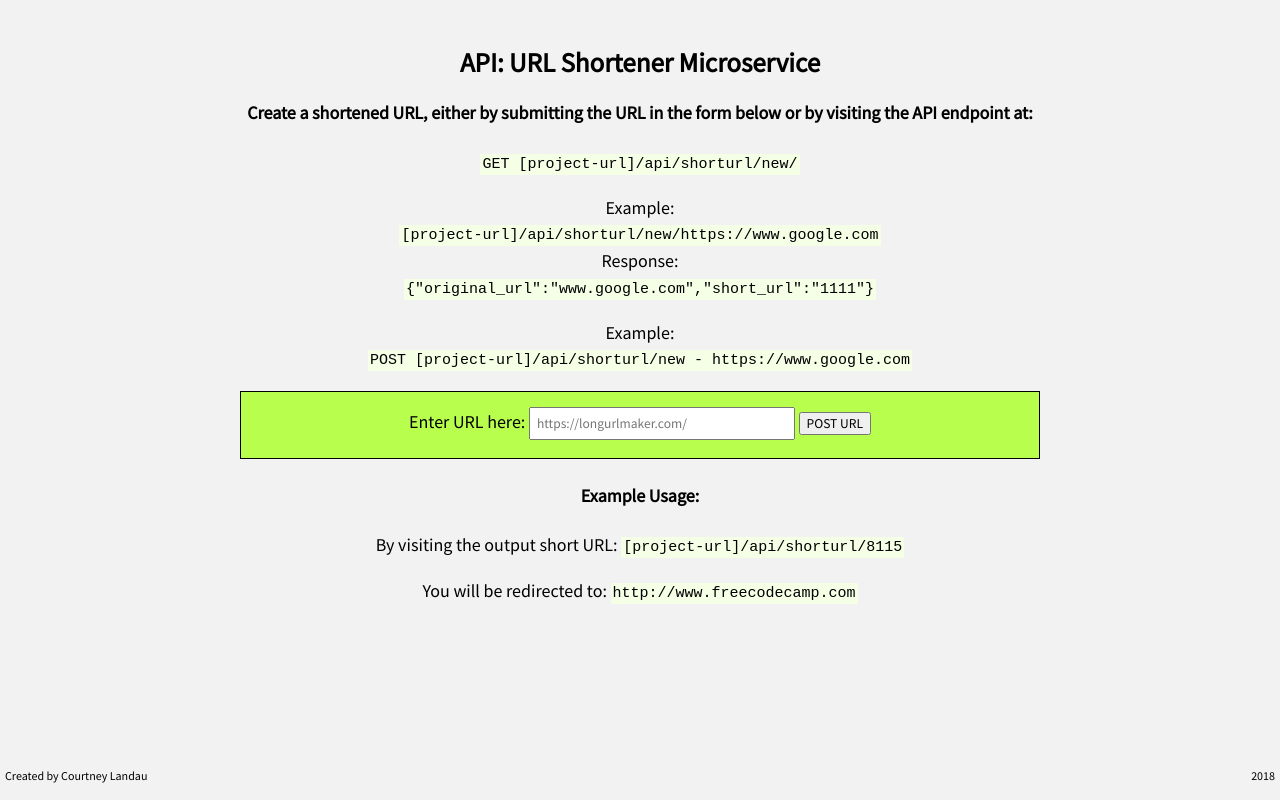
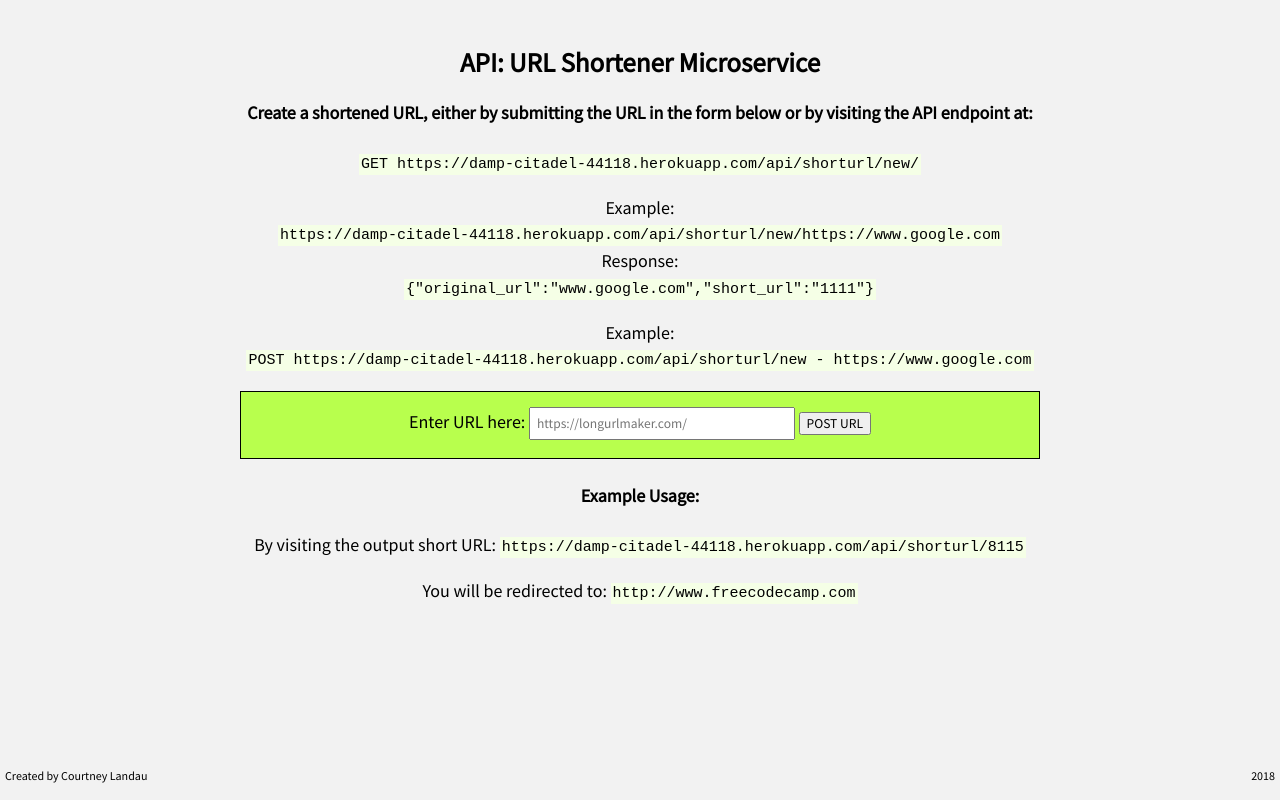
Before and after one commit to clandau/urlShortenerMicroservice, a website: page views/index.html in a window 1280 px wide. Drawn offline with Linux system fonts and the light colour scheme; files that its build step writes are made by us from their sources.

Commit message:
add correct project url

```diff
--- a/views/index.html
+++ b/views/index.html
@@ -13,12 +13,12 @@
     <div class = 'container'>
         <h2>API: URL Shortener Microservice</h2>
 
-    <h4>Create a shortened URL, either by submitting the URL in the form below or by visiting the API endpoint at: </h4><code>GET [project-url]/api/shorturl/new/</code>
+    <h4>Create a shortened URL, either by submitting the URL in the form below or by visiting the API endpoint at: </h4><code>GET https://damp-citadel-44118.herokuapp.com/api/shorturl/new/</code>
     <p>
-    Example: <br><code>[project-url]/api/shorturl/new/https://www.google.com</code><br>
+    Example: <br><code>https://damp-citadel-44118.herokuapp.com/api/shorturl/new/https://www.google.com</code><br>
     Response: <br><code>{"original_url":"www.google.com","short_url":"1111"}</code>
 </p>
-    Example: <br><code>POST [project-url]/api/shorturl/new - https://www.google.com</code>
+    Example: <br><code>POST https://damp-citadel-44118.herokuapp.com/api/shorturl/new - https://www.google.com</code>
     <p>
     <div id='form-div'>
     <form id='url-form' method="POST" action ='/api/shorturl/new'>
@@ -30,7 +30,7 @@
 <div>
     <h4>Example Usage:</h4>
     By visiting the output short URL:
-    <code>[project-url]/api/shorturl/8115</code>
+    <code>https://damp-citadel-44118.herokuapp.com/api/shorturl/8115</code>
 
     <p>You will be redirected to:
     <code>http://www.freecodecamp.com</code>
```
Also changed, not shown: views/oops.html (+1 -1 lines).
